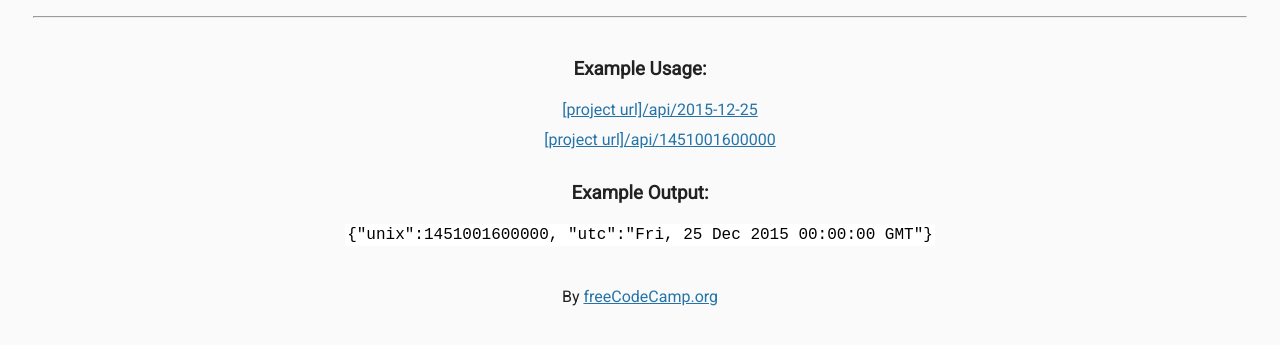
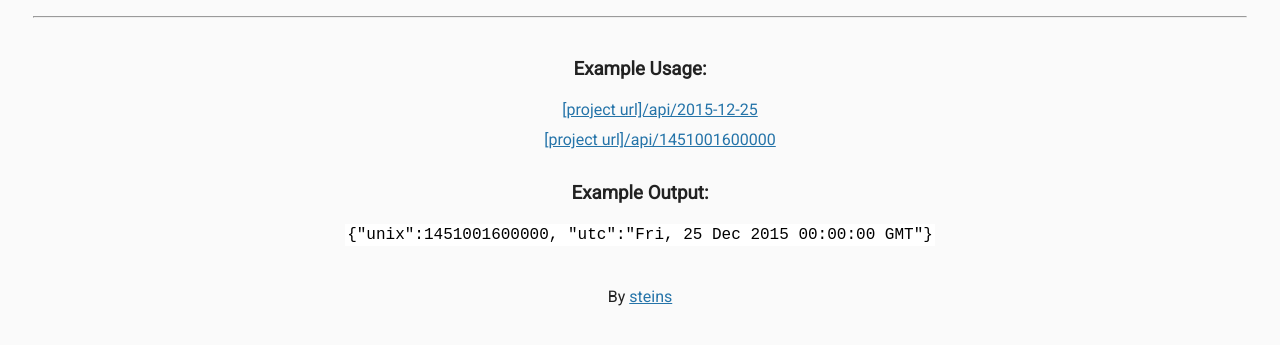
Before and after one commit to steins13/TimestampMicroservice, a website: page views/index.html in a window 1280 px wide. Shown: the part 53-398 px from the top of the page. Drawn offline with Linux system fonts and the light colour scheme; files that its build step writes are made by us from their sources.

Commit message:
Update index.html

```diff
--- a/views/index.html
+++ b/views/index.html
@@ -25,7 +25,7 @@
     </div>
     <div class="footer">
       <p>
-        By <a href="https://www.freecodecamp.org/">freeCodeCamp.org</a>
+        By <a href="https://www.freecodecamp.org/steins">steins</a>
       </p>
     </div>
   </body>
```
